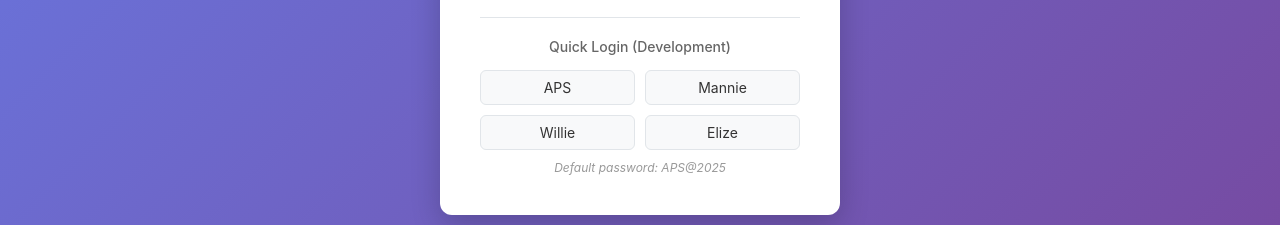
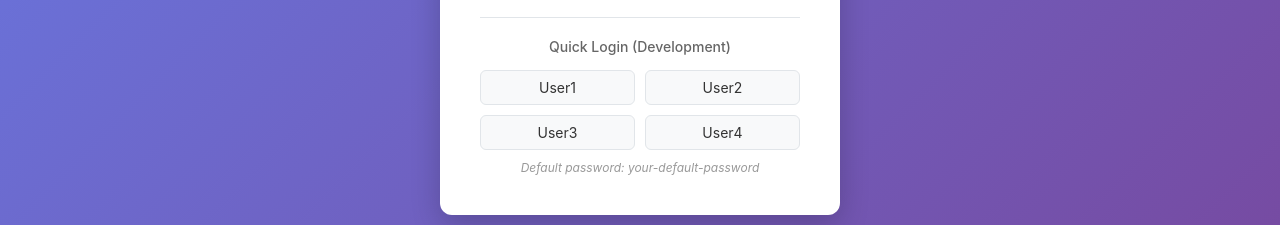
Before and after one commit to Ironwill167/aps-app, a React (Vite) app: page / in a window 1280 px wide. Shown: the part 565-790 px from the top of the page. Built offline with nearby package versions, Linux system fonts and the light colour scheme; no server answers.

Commit message:
removed quick login

```diff
--- a/src/components/auth/Login.tsx
+++ b/src/components/auth/Login.tsx
@@ -1,6 +1,12 @@
 import React, { useState, useEffect } from 'react';
 import { useAuth } from './useAuth';
+import { AppConfig } from '../config';
 import './Login.scss';
+
+interface QuickLoginUser {
+  email: string;
+  name: string;
+}
 
 const Login: React.FC = () => {
   const [email, setEmail] = useState('');
@@ -64,16 +70,27 @@ const Login: React.FC = () => {
     }
   };
 
-  const quickLoginButtons = [
-    { email: 'aps@agprospec.co.za', name: 'APS' },
-    { email: 'mannie@agprospec.co.za', name: 'Mannie' },
-    { email: 'willie@agprospec.co.za', name: 'Willie' },
-    { email: 'elize@agprospec.co.za', name: 'Elize' },
-  ];
+  // Get quick login data from environment variables (development only)
+  const getQuickLoginData = (): { users: QuickLoginUser[]; password: string } => {
+    if (AppConfig.environment !== 'development') return { users: [], password: '' };
+
+    const users = import.meta.env.VITE_DEV_QUICK_LOGIN_USERS?.split(',') || [];
+    const names = import.meta.env.VITE_DEV_QUICK_LOGIN_NAMES?.split(',') || [];
+    const password = import.meta.env.VITE_DEV_QUICK_LOGIN_PASSWORD || '';
+
+    const quickLoginButtons: QuickLoginUser[] = users.map((email: string, index: number) => ({
+      email: email.trim(),
+      name: names[index]?.trim() || `User ${index + 1}`,
+    }));
+
+    return { users: quickLoginButtons, password };
+  };
+
+  const { users: quickLoginButtons, password: defaultPassword } = getQuickLoginData();
 
   const handleQuickLogin = (userEmail: string) => {
     setEmail(userEmail);
-    setPassword('APS@2025'); // Default password from JWT implementation
+    setPassword(defaultPassword); // Use password from environment variables
   };
 
   return (
@@ -132,10 +149,12 @@ const Login: React.FC = () => {
           </button>
         </form>
 
+        {/* Quick login section - only show in development */}
+        {AppConfig.environment === 'development' && (
           <div className="quick-login-section">
             <p className="quick-login-title">Quick Login (Development)</p>
             <div className="quick-login-buttons">
-            {quickLoginButtons.map((user) => (
+              {quickLoginButtons.map((user: QuickLoginUser) => (
                 <button
                   key={user.email}
                   type="button"
@@ -147,8 +166,9 @@ const Login: React.FC = () => {
                 </button>
               ))}
             </div>
-          <p className="quick-login-note">Default password: APS@2025</p>
+            <p className="quick-login-note">Default password: {defaultPassword}</p>
           </div>
+        )}
       </div>
     </div>
   );
```
Also changed, not shown: 2 other files (tests, documents, lock files or other folders). Lines whose indentation alone changed are shown as unchanged.
